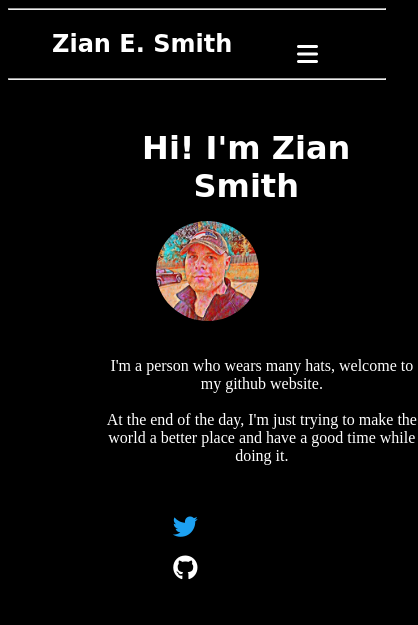
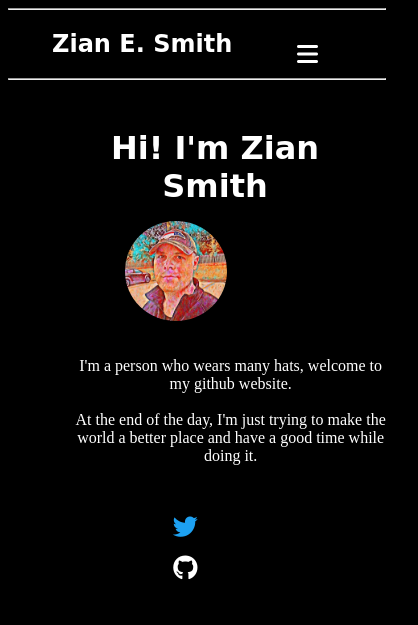
Before and after one commit to ZianElijahSmith/ZianElijahSmith.github.io, a plain HTML site: page index.html in a window 390 px wide. Shown: the whole page, 418 px wide, since content can reach past the window. Drawn offline with nearby package versions, Linux system fonts and the light colour scheme; a web font is replaced by a local one.

Commit message:
Update index.css

```diff
--- a/index.css
+++ b/index.css
@@ -435,8 +435,6 @@ a:visited {
 
   .body-area {
     width: 80vw;
-    margin-left: 10%;
-    text-align: center;
   }
 
   .intro-text {
```
